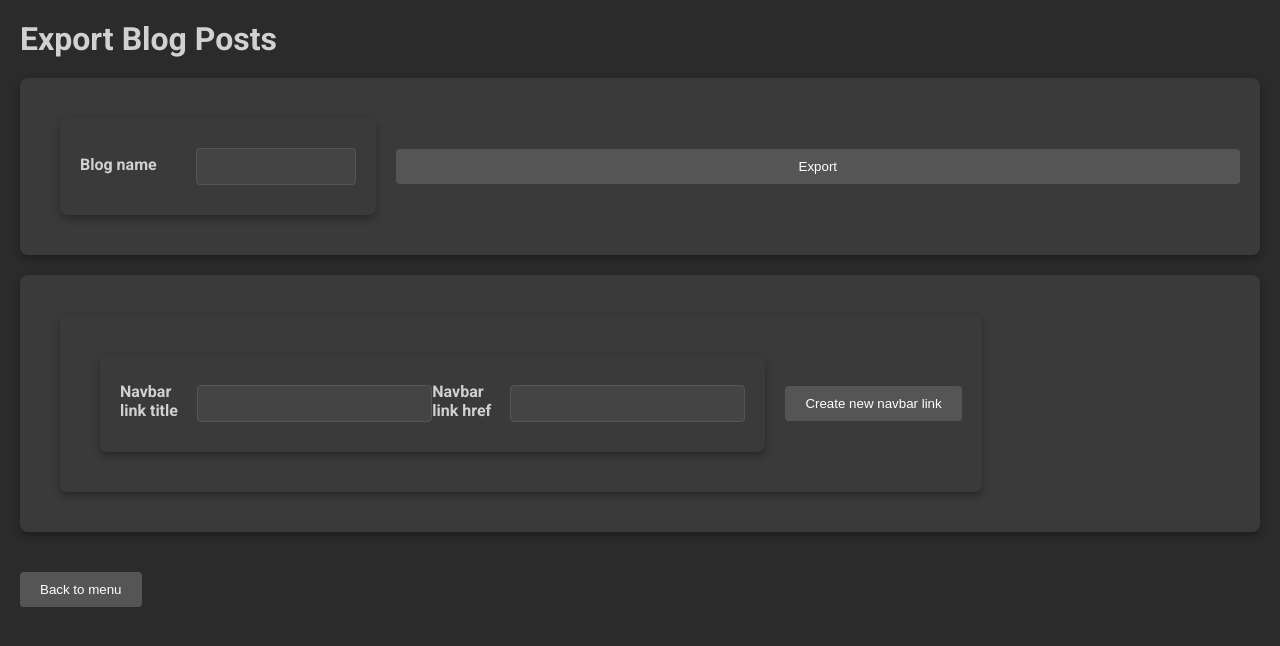
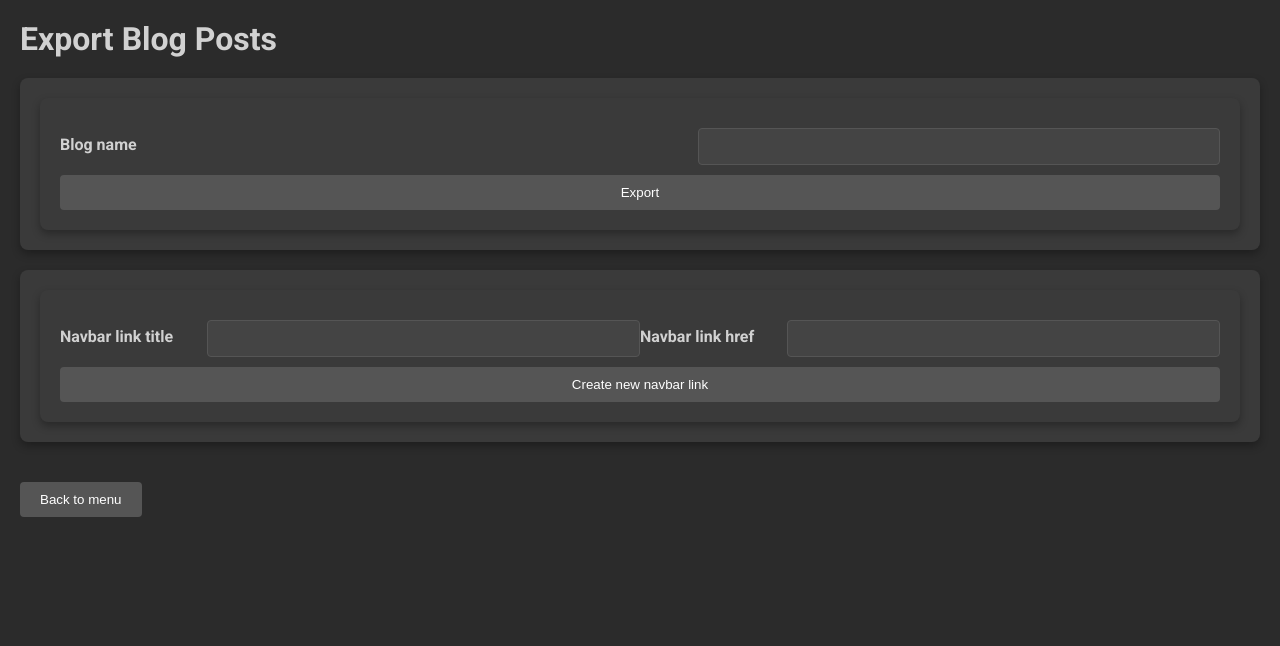
Before and after one commit to DGTV11/BlogPostManager, a Flask app: page /export in a window 1280 px wide. Shown: the top 646 px of the page. Run offline with Flask 3, Linux system fonts and the light colour scheme; some libraries are stand-ins or nearby versions.

Commit message:
Updated export.html

```diff
--- a/blog-post-manager/templates/export.html
+++ b/blog-post-manager/templates/export.html
@@ -17,23 +17,42 @@
             margin: 20px;
             color: #d1d1d1;
         }
-            form, div {
+        .form-container, .root-div {
             display: flex;
-                justify-content: space-between;
-                align-items: center;
+            flex-direction: column;
+            gap: 20px;
             margin: 20px;
+            padding: 20px;
+            background-color: #3a3a3a;
+            box-shadow: 0 4px 8px rgba(0, 0, 0, 0.3);
+            border-radius: 8px;
+        }
+        .form-container > form, .root-div > form {
+            display: flex;
+            flex-direction: column;
             padding: 20px;
             background-color: #3a3a3a;
             box-shadow: 0 4px 8px rgba(0, 0, 0, 0.3);
             border-radius: 8px;
             transition: box-shadow 0.3s, transform 0.3s;
         }
-            form div ~ input {
-                flex-grow: 1;
-            }
-            form:hover {
+        .form-container > form:hover, .root-div > form:hover {
             box-shadow: 0 8px 16px rgba(0, 0, 0, 0.5);
             transform: scale(1.01);
+        }
+        form div {
+            display: flex;
+            flex-direction: row;
+            justify-content: space-between;
+            align-items: center;
+            width: 100%;
+        }
+        form div label {
+            flex: 1;
+            margin-right: 10px;
+        }
+        form div input {
+            flex: 3;
         }
         label {
             font-weight: bold;
@@ -42,7 +61,7 @@
         input[type="text"],
         textarea,
         select {
-                width: 50%;
+            width: 100%;
             max-width: 500px;
             padding: 10px;
             margin: 10px 0;
@@ -85,17 +104,19 @@
             margin: 20px;
         }
     </style>
+</head>
 <body>
     <h1>Export Blog Posts</h1>
+    <div class="form-container">
         <form method="post">
             <div>
                 <label for="blog_name">Blog name</label>
                 <input id="blog_name" name="blog_name" type="text" />
             </div>
-                <br>
             <input name="btn" type="submit" value="Export" />
         </form>
-            <div>
+    </div>
+    <div class="root-div">
         {% for link_name, link_href in link_names_n_hrefs.items() %}
         <form method="post">
             <p>{{link_name}}: {{link_href}}</p>
@@ -115,5 +136,4 @@
     </div>
     <button><a href="/">Back to menu</a></button>
 </body>
-    </head>
 </html>
```
Lines whose indentation alone changed are shown as unchanged.
